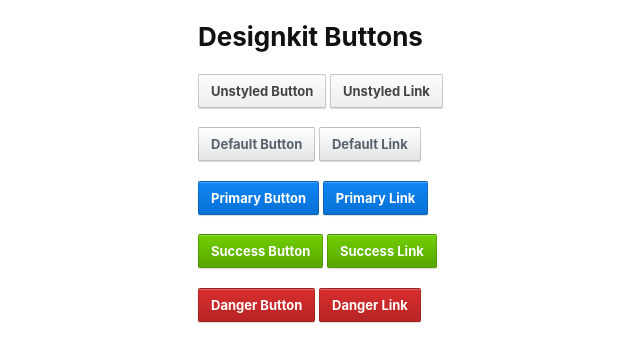
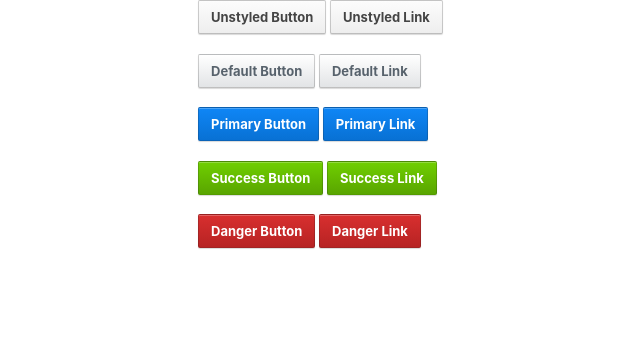
Before and after one commit to rightscale-design/designkit-pills-tree, a website: page index.html in a window 1280 px wide. Shown: the whole page, without its empty margins (18-658 px from the left). Drawn offline with nearby package versions, Linux system fonts and the light colour scheme.

Commit message:
Fixed index

```diff
--- a/index.html
+++ b/index.html
@@ -36,7 +36,6 @@
 </head>
 <body>
   <div class="wrapper">
-    <h1>Designkit Buttons</h1>
     <div>
       <button class="btn" type="button">Unstyled Button</button>  <a href="#" class="btn">Unstyled Link</a>
     </div>
```
